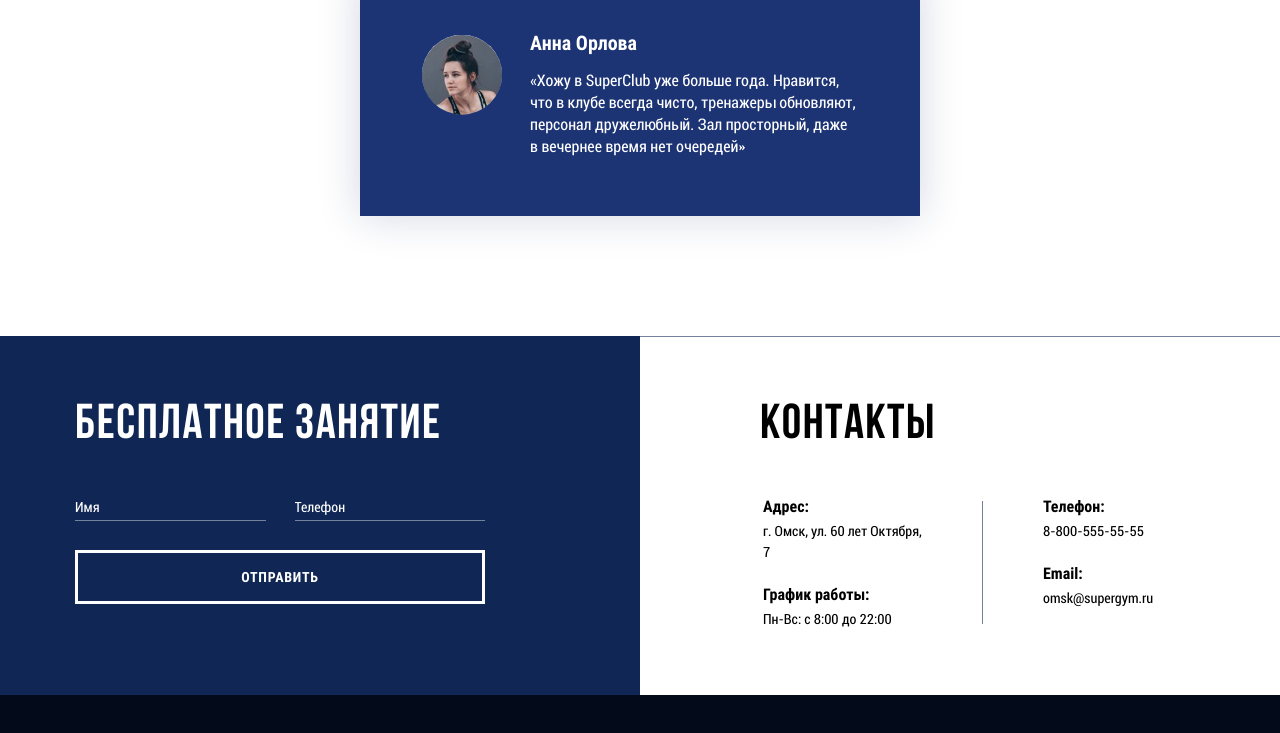
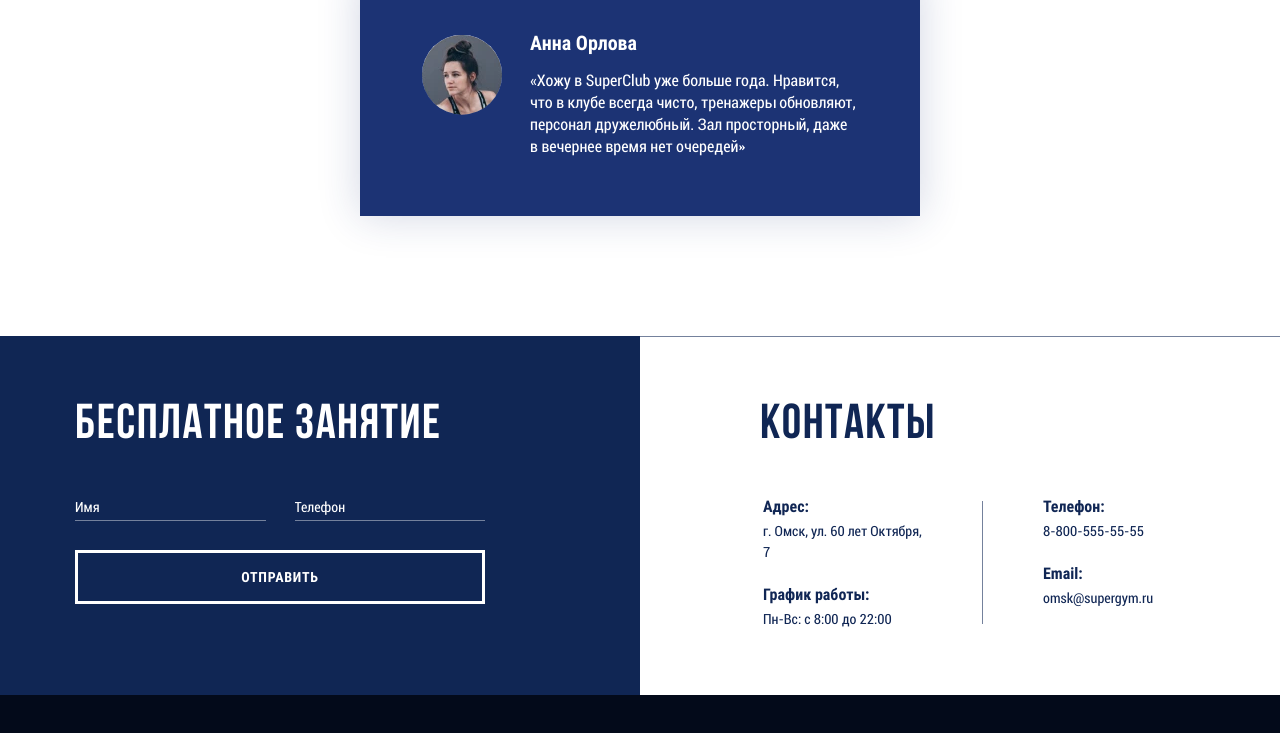
Before and after one commit to kozyrek/fitnes-center, a website built with webpack: page source/index.html in a window 1280 px wide. Shown: the part 5145-5878 px from the top of the page. Built offline with nearby package versions, Linux system fonts and the light colour scheme; files whose address does not match are found by name.

Commit message:
исправляет замечания после код-ревью

```diff
--- a/source/sass/blocks/communication.scss
+++ b/source/sass/blocks/communication.scss
@@ -63,6 +63,7 @@
   column-gap: 115px;
   margin-left: 120px;
   padding: 65px 0 45px 0;
+  color: $color-sapphire;
   overflow: hidden;
 
   @include vp-1199 {
--- a/source/sass/global/fonts.scss
+++ b/source/sass/global/fonts.scss
@@ -24,7 +24,6 @@
 
 @font-face {
   font-family: "Bebas Neue";
-  // font-family: "BN";
   font-style: normal;
   font-weight: 400;
   src: url("../fonts/bebas-neue-regular.woff2") format("woff2"), url("../fonts/bebas-neue-regular.woff") format("woff");
@@ -33,7 +32,6 @@
 
 @font-face {
   font-family: "Bebas Neue";
-  // font-family: "BN";
   font-style: normal;
   font-weight: 700;
   src: url("../fonts/bebas-neue-bold.woff2") format("woff2"), url("../fonts/bebas-neue-bold.woff") format("woff");
```
Also changed, not shown: build/css/style.css, build/css/style.min.css, 1 other file.
